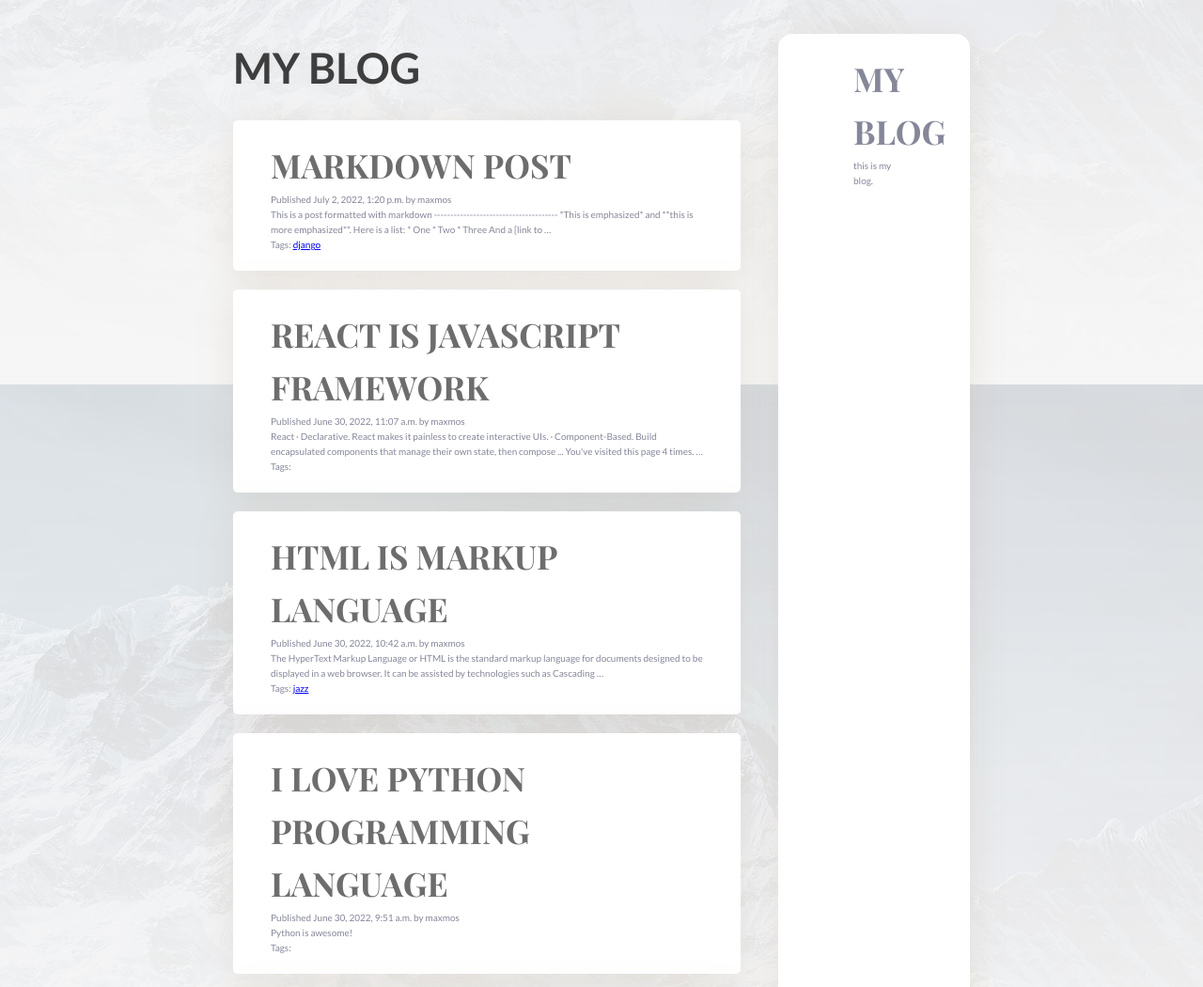
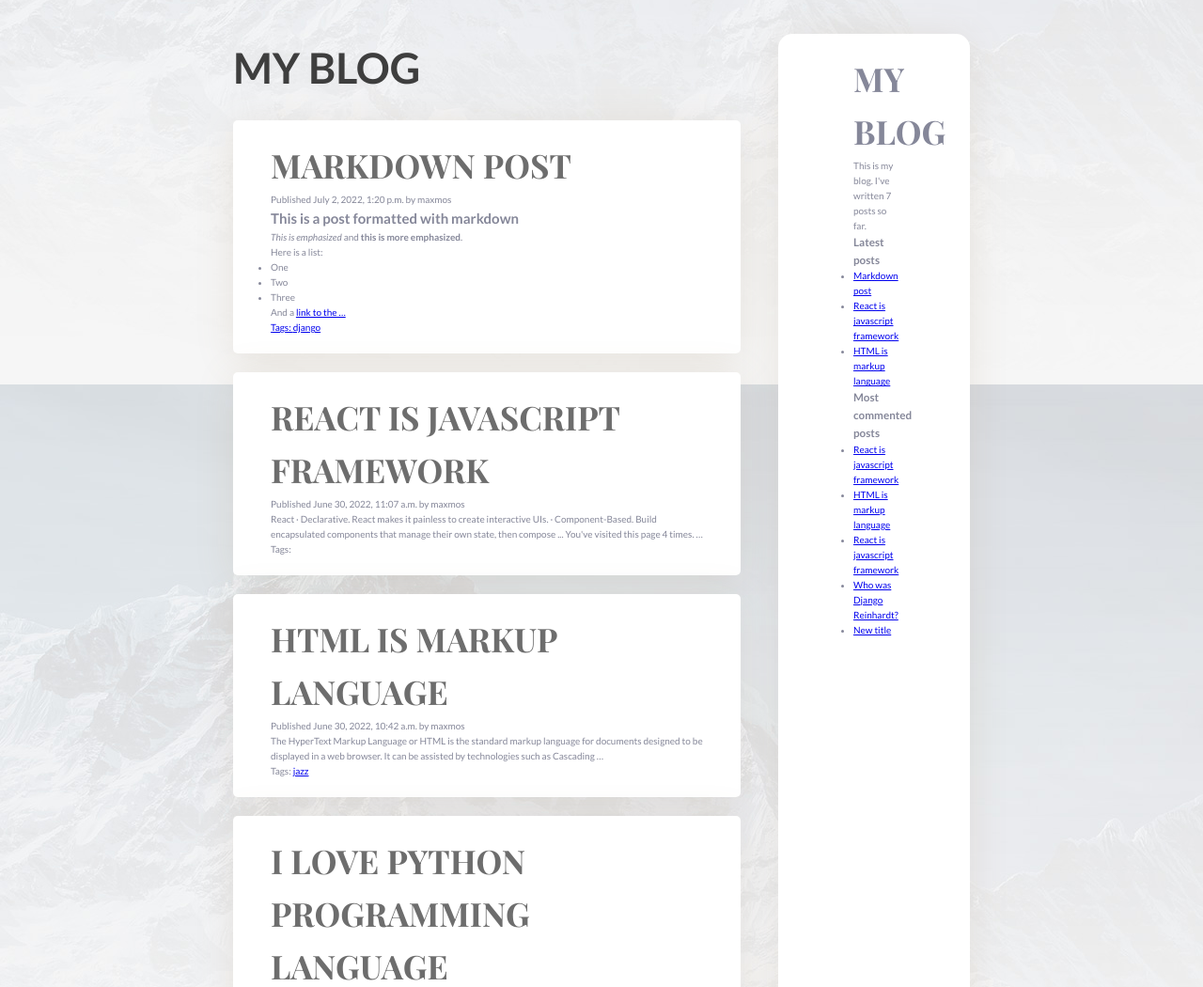
Before and after one commit to Osama-Makhlouph/Blog-Project, a Django app: page /blog/ in a window 1280 px wide. Shown: the part 484-1534 px from the top of the page at 94% size. Run offline with Django 3.2, Linux system fonts and the light colour scheme; data comes from the database, SQL or seed files in the repository; both versions use the stored data as it was after the commit.

Commit message:
Added template-tags: total-posts, most-commented-posts, and latest-posts and its template!

```diff
--- a/blog/templates/blog/base.html
+++ b/blog/templates/blog/base.html
@@ -1,3 +1,4 @@
+{%load blog_tags%}
 {% load static %}
 <!DOCTYPE html>
 <html lang="en">
@@ -30,7 +31,18 @@
     {% include 'blog/pagination.html' with page=posts%}
     <aside class="sidebar">
         <h2 class="heading-2">My blog</h2>
-        <p>this is my blog.</p>
+        <p>This is my blog. I've written {%total_posts%} posts so far.</p>
+        <h3>Latest posts</h3>
+        {%show_latest_posts 3%}
+        <h3>Most commented posts</h3>
+        <ul>
+            {%  get_most_commented_posts as most_commented_posts %}
+            {% for post in most_commented_posts %}
+               <li> <a href="{{post.get_absolute_url}}">{{post.title}}</a></li>
+            {% endfor %}
+
+        </ul>
+
     </aside>
     <footer class="footer">
         Created by Osama Makhlouph Copyright © 2022. All Rights Reserved
--- a/blog/templates/blog/post/detail.html
+++ b/blog/templates/blog/post/detail.html
@@ -1,11 +1,12 @@
 {% extends 'blog/base.html' %}
+{% load blog_tags %}
 
 {% block title %}{{post.title}}{% endblock title %}
 
 {% block content %}
     <h2 class="heading-2">{{post.title}}</h2>
     <p>published {{post.publish}} by {{post.author}}</p>
-    {{post.body|linebreaks}}
+    {{post.body|markdown}}
     <p class="u-v-margin-large">
         <a href="{% url 'blog:post_share' post.id%}" class="btn btn-white">Share this post</a>
     </p>
--- /dev/null
+++ b/blog/templates/blog/post/latest_posts.html
@@ -0,0 +1,7 @@
+<ul>
+    {% for post in latest_posts %}
+    <li>
+    <a href="{{ post.get_absolute_url }}">{{ post.title }}</a>
+    </li>
+    {% endfor %}
+</ul>
--- a/blog/templates/blog/post/list.html
+++ b/blog/templates/blog/post/list.html
@@ -1,4 +1,6 @@
 {% extends 'blog/base.html' %}
+{% load blog_tags %}
+
 {% block title %}My Blog{% endblock title %}
 
 {%block content %}
@@ -13,7 +15,7 @@
     <a href="{{post.get_absolute_url}}">{{post.title}}</a>
   </h2>
   <p>Published {{post.publish}} by {{post.author}}</p>
-  {{post.body|truncatewords:30|linebreaks}}
+  {{post.body|markdown|truncatewords:30}}
 
   <p>Tags:
     {% for tag in post.tags.all %}
--- /dev/null
+++ b/blog/templatetags/blog_tags.py
@@ -0,0 +1,30 @@
+from django import template
+from django.db.models import Count
+from django.utils.safestring import mark_safe
+from ..models import Post
+import markdown
+
+register = template.Library()
+
+
+@register.simple_tag
+def total_posts():
+    return Post.published.count()
+
+
+@register.inclusion_tag('blog/post/latest_posts.html')
+def show_latest_posts(count=5):
+    latest_posts = Post.published.order_by('-publish')[:count]
+    return {'latest_posts': latest_posts}
+
+
+@register.simple_tag
+def get_most_commented_posts(count=5):
+    most_commented_posts = Post.published.annotate(
+        total_comments=Count('comments')).order_by('-comments')[:count]
+    return most_commented_posts
+
+
+@register.filter(name='markdown')
+def markdown_format(text):
+    return mark_safe(markdown.markdown(text))
```
Also changed, not shown: blog/templatetags/__init__.py (added), db.sqlite3.
